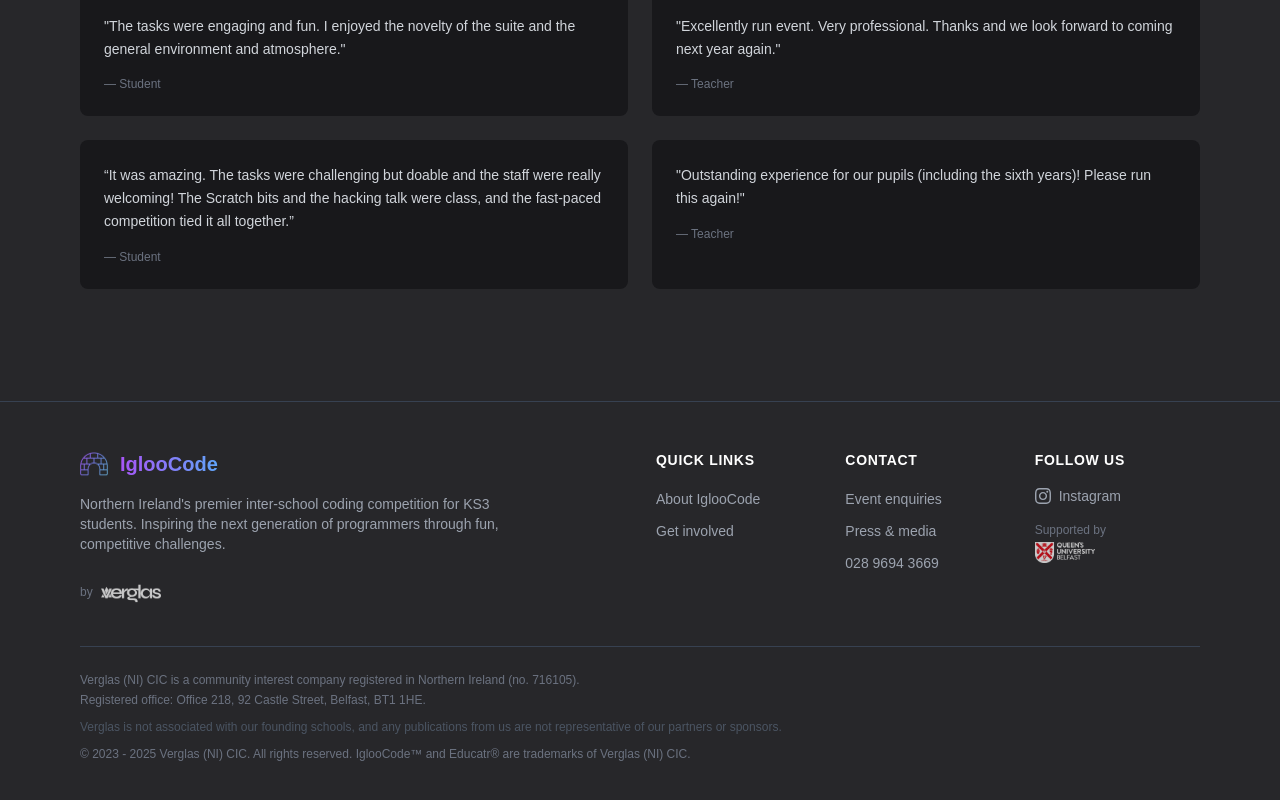
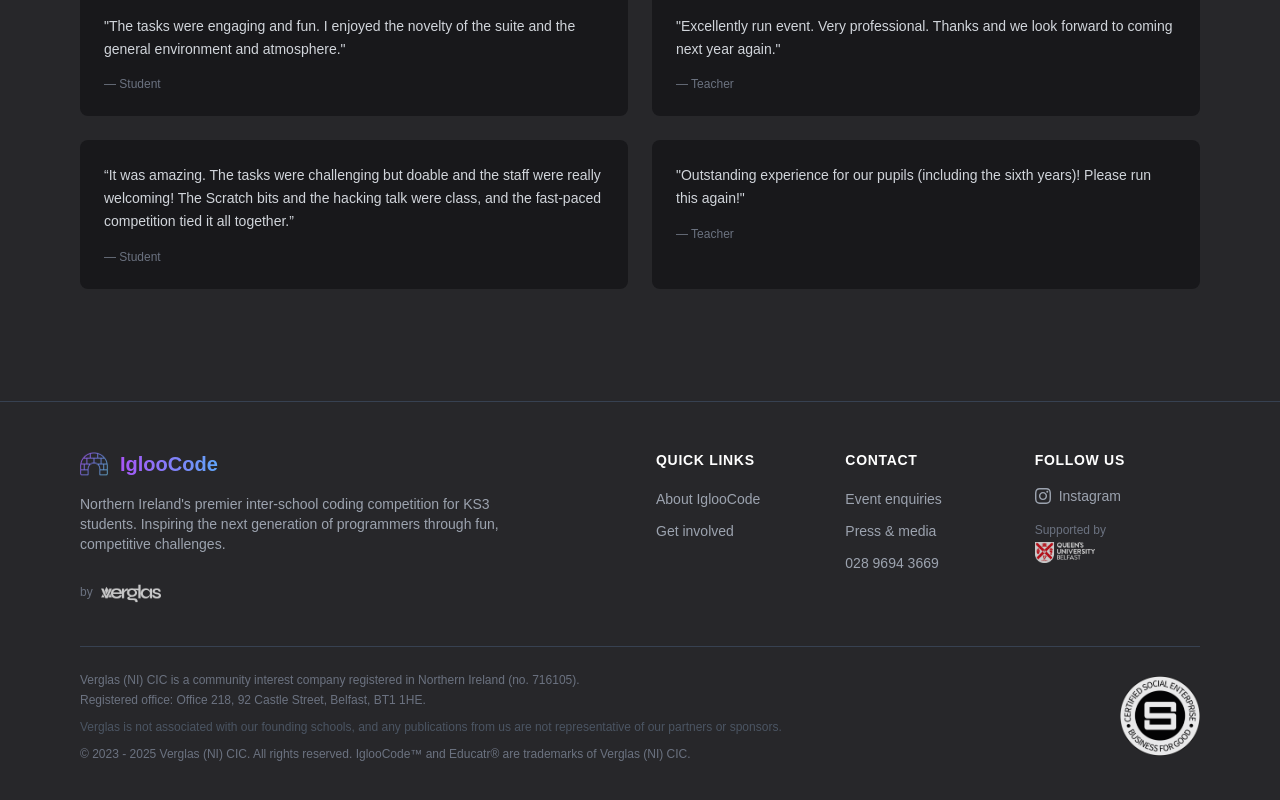
Before and after one commit to VerglasSoftware/igloocode-public, a Next.js app: page / in a window 1280 px wide. Shown: the part 3483-4283 px from the top of the page. Built offline with nearby package versions, Linux system fonts and the light colour scheme; a web font is replaced by a local one.

Commit message:
seuk business for good logo | footer

```diff
--- a/components/public/footer.js
+++ b/components/public/footer.js
@@ -99,8 +99,8 @@ export default function Footer({ session }) {
 				</div>
 
 				<div className="border-t border-gray-700 pt-4 md:pt-6">
-					<div className="flex flex-col space-y-3">
-						<div className="text-center md:text-left">
+					<div className="flex flex-col md:flex-row justify-between items-center space-y-4 md:space-y-0">
+						<div className="text-center md:text-left flex-1">
 							<p className={`${red_hat_mono.className} text-gray-500 text-xs leading-relaxed`}>
 								Verglas (NI) CIC is a community interest company registered in Northern Ireland (no. 716105). <br /> Registered office: Office 218, 92 Castle Street, Belfast, BT1 1HE.
 							</p>
@@ -111,6 +111,9 @@ export default function Footer({ session }) {
 								© 2023 - 2025 Verglas (NI) CIC. All rights reserved. IglooCode™ and Educatr® are trademarks of Verglas (NI) CIC.
 							</p>
 						</div>
+						<div className="flex justify-center md:justify-end">
+							<Image src="/images/seuk_certified_-_business_for_good_badge_720.png" alt="Social Enterprise UK - Certified Business for Good" width={80} height={80} className="opacity-90 hover:opacity-100 transition-opacity"/>
+						</div>
 					</div>
 				</div>
 			</div>
```
Also changed, not shown: public/images/seuk_certified_-_business_for_good_badge_720.png (added).
